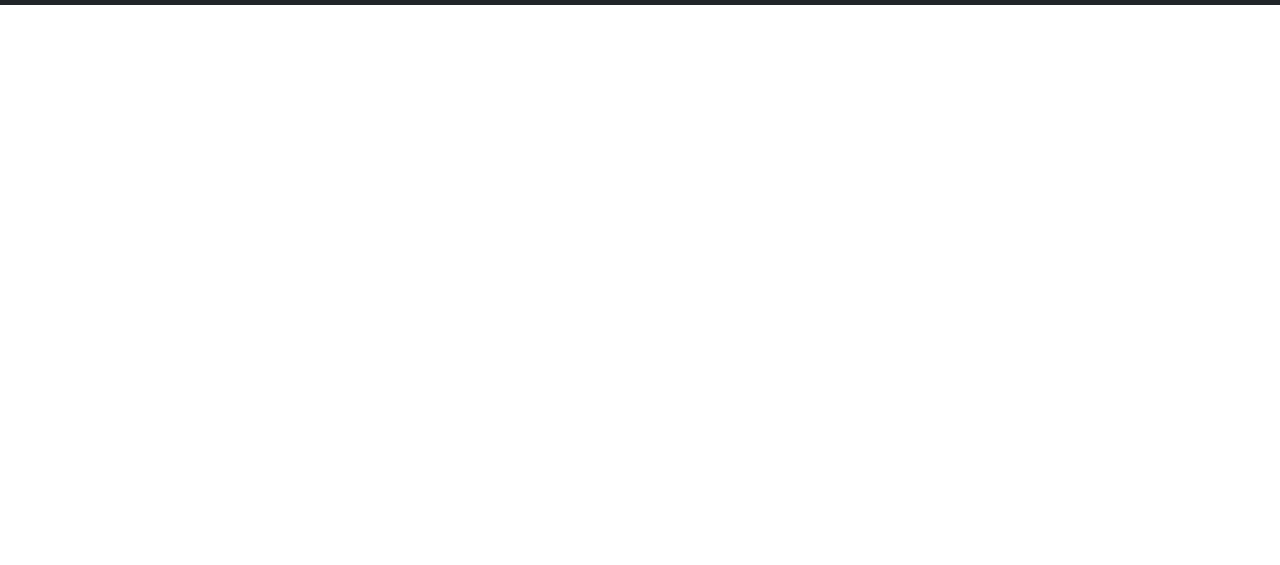
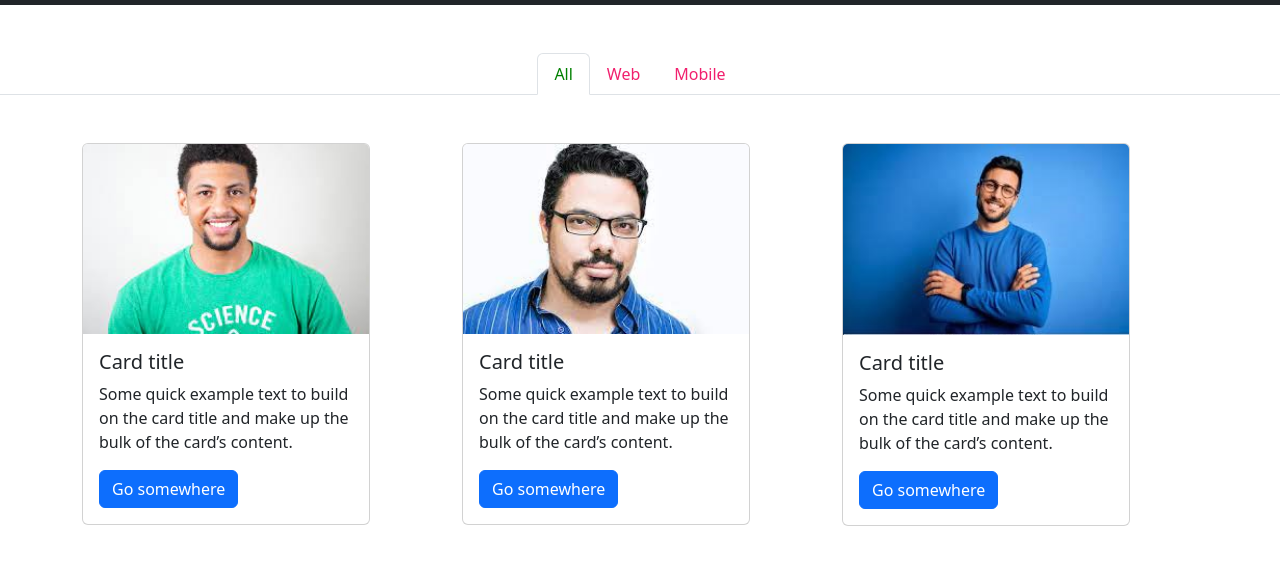
Before and after one commit to Qosay2005/osaka, a plain HTML site: page index.html in a window 1280 px wide. Shown: the part 51-616 px from the top of the page. Drawn offline with nearby package versions, Linux system fonts and the light colour scheme.

Commit message:
creat section project

```diff
--- a/assests/css/main.css
+++ b/assests/css/main.css
@@ -8,3 +8,9 @@
 .navbar-nav{
     gap: 10px;
 }
+.nav-tabs .nav-item.show .nav-link, .nav-tabs .nav-link.active{
+    color: green;
+}
+.nav-tabs .nav-item.show .nav-link, .nav-tabs .nav-link{
+    color:var(--main-color);
+}
--- a/index.html
+++ b/index.html
@@ -1,17 +1,21 @@
 <!doctype html>
 <html lang="en">
+
 <head>
   <meta charset="utf-8">
   <meta name="viewport" content="width=device-width, initial-scale=1">
   <title>Bootstrap demo</title>
-    <link href="https://cdn.jsdelivr.net/npm/bootstrap@5.3.8/dist/css/bootstrap.min.css" rel="stylesheet" integrity="sha384-sRIl4kxILFvY47J16cr9ZwB07vP4J8+LH7qKQnuqkuIAvNWLzeN8tE5YBujZqJLB" crossorigin="anonymous">
+  <link href="https://cdn.jsdelivr.net/npm/bootstrap@5.3.8/dist/css/bootstrap.min.css" rel="stylesheet"
+    integrity="sha384-sRIl4kxILFvY47J16cr9ZwB07vP4J8+LH7qKQnuqkuIAvNWLzeN8tE5YBujZqJLB" crossorigin="anonymous">
   <link rel="stylesheet" href="./assests/css/main.css">
 </head>
+
 <body>
-   <nav class="navbar navbar-expand-lg position-sticky top-0 bg-dark navbar-dark">
+  <nav class="navbar navbar-expand-lg position-sticky top-0 bg-dark navbar-dark z-1">
     <div class="container">
       <a class="navbar-brand" href="#">Osaka</a>
-    <button class="navbar-toggler" type="button" data-bs-toggle="collapse" data-bs-target="#navbarSupportedContent" aria-controls="navbarSupportedContent" aria-expanded="false" aria-label="Toggle navigation">
+      <button class="navbar-toggler" type="button" data-bs-toggle="collapse" data-bs-target="#navbarSupportedContent"
+        aria-controls="navbarSupportedContent" aria-expanded="false" aria-label="Toggle navigation">
         <span class="navbar-toggler-icon"></span>
       </button>
       <div class="collapse navbar-collapse" id="navbarSupportedContent">
@@ -29,7 +33,9 @@
             <ul class="dropdown-menu">
               <li><a class="dropdown-item" href="#">Action</a></li>
               <li><a class="dropdown-item" href="#">Another action</a></li>
-            <li><hr class="dropdown-divider"></li>
+              <li>
+                <hr class="dropdown-divider">
+              </li>
               <li><a class="dropdown-item" href="#">Something else here</a></li>
             </ul>
           </li>
@@ -40,16 +46,124 @@
             <a class="nav-link" href="#">Team</a>
           </li>
           <li class="nav-item">
-          <a class="nav-link " href="#" " data-bs-toggle="offcanvas" data-bs-target="#offcanvasRight" aria-controls="offcanvasRight">Cart</a>
+            <a class="nav-link " href="#" " data-bs-toggle=" offcanvas" data-bs-target="#offcanvasRight"
+              aria-controls="offcanvasRight">Cart</a>
           </li>
         </ul>
         <form class="d-flex" role="search">
-        <input class="form-control me-2" type="search" placeholder="Search" aria-label="Search"/>
+          <input class="form-control me-2" type="search" placeholder="Search" aria-label="Search" />
           <button class="btn btn-outline-success" type="submit">Search</button>
         </form>
       </div>
     </div>
   </nav>
+
+  <main>
+    <section class="projects py-5">
+      <nav>
+        <div class="nav nav-tabs justify-content-center" id="nav-tab" role="tablist">
+          <button class="nav-link active" id="nav-home-tab" data-bs-toggle="tab" data-bs-target="#nav-home"
+            type="button" role="tab" aria-controls="nav-home" aria-selected="true">All</button>
+          <button class="nav-link" id="nav-profile-tab" data-bs-toggle="tab" data-bs-target="#nav-profile" type="button"
+            role="tab" aria-controls="nav-profile" aria-selected="false">Web</button>
+          <button class="nav-link" id="nav-contact-tab" data-bs-toggle="tab" data-bs-target="#nav-contact" type="button"
+            role="tab" aria-controls="nav-contact" aria-selected="false">Mobile</button>
+        </div>
+      </nav>
+      <div class="tab-content mt-5" id="nav-tabContent">
+        <div class="tab-pane fade show active" id="nav-home" role="tabpanel" aria-labelledby="nav-home-tab"
+          tabindex="0">
+          <div class="container">
+            <div class="row">
+              <div class="col-lg-4">
+               <div class="card" style="width: 18rem;">
+                  <img src="./assests/img/cards/img-1.jpeg" class="card-img-top" alt="...">
+                  <div class="card-body">
+                    <h5 class="card-title">Card title</h5>
+                    <p class="card-text">Some quick example text to build on the card title and make up the bulk of the
+                      card’s content.</p>
+                    <a href="#" class="btn btn-primary">Go somewhere</a>
+                  </div>
+                </div>
+              </div>
+              <div class="col-lg-4">
+               <div class="card" style="width: 18rem;">
+                  <img src="./assests/img/cards/img-2.jpeg" class="card-img-top" alt="...">
+                  <div class="card-body">
+                    <h5 class="card-title">Card title</h5>
+                    <p class="card-text">Some quick example text to build on the card title and make up the bulk of the
+                      card’s content.</p>
+                    <a href="#" class="btn btn-primary">Go somewhere</a>
+                  </div>
+                </div>
+              </div>
+              <div class="col-lg-4">
+              <div class="card" style="width: 18rem;">
+                  <img src="./assests/img/cards/img-3.jpg" class="card-img-top" alt="...">
+                  <div class="card-body">
+                    <h5 class="card-title">Card title</h5>
+                    <p class="card-text">Some quick example text to build on the card title and make up the bulk of the
+                      card’s content.</p>
+                    <a href="#" class="btn btn-primary">Go somewhere</a>
+                  </div>
+                </div>
+              </div>
+            </div>
+          </div>
+        </div>
+        <div class="tab-pane fade" id="nav-profile" role="tabpanel" aria-labelledby="nav-profile-tab" tabindex="0">
+          <div class="container">
+          <div class="row justify-content-center">
+             <div class="card" style="width: 18rem;">
+  <img src="./assests/img/cards/img-1.jpeg" class="card-img-top" alt="...">
+  <div class="card-body">
+    <h5 class="card-title">Card title</h5>
+    <p class="card-text">Some quick example text to build on the card title and make up the bulk of the card’s content.</p>
+    <a href="#" class="btn btn-primary">Go somewhere</a>
+  </div>
+</div>
+          </div>
+          </div>
+        </div>
+        <div class="tab-pane fade" id="nav-contact" role="tabpanel" aria-labelledby="nav-contact-tab" tabindex="0">
+          <div class="container">
+            <div class="row">
+              <div class="col-lg-4">
+
+<div class="card">
+  <img src="./assests/img/cards/img-2.jpeg" class="card-img-top" alt="...">
+  <div class="card-body">
+    <h5 class="card-title">Card title</h5>
+    <p class="card-text">Some quick example text to build on the card title and make up the bulk of the card’s content.</p>
+    <a href="#" class="btn btn-primary">Go somewhere</a>
+  </div>
+</div>
+
+              </div>
+     <div class="col-lg-4">
+
+<div class="card">
+  <img src="./assests/img/cards/img-3.jpg" class="card-img-top" alt="...">
+  <div class="card-body">
+    <h5 class="card-title">Card title</h5>
+    <p class="card-text">Some quick example text to build on the card title and make up the bulk of the card’s content.</p>
+    <a href="#" class="btn btn-primary">Go somewhere</a>
+  </div>
+</div>
+
+              </div>
+            </div>
+          </div>
+        </div>
+      </div>
+
+    </section>
+
+
+
+  </main>
+
+
   <div class="offcanvas offcanvas-end" tabindex="-1" id="offcanvasRight" aria-labelledby="offcanvasRightLabel">
     <div class="offcanvas-header">
       <h5 class="offcanvas-title" id="offcanvasRightLabel">Offcanvas right</h5>
@@ -59,6 +173,9 @@
       items
     </div>
   </div>
-    <script src="https://cdn.jsdelivr.net/npm/bootstrap@5.3.8/dist/js/bootstrap.bundle.min.js" integrity="sha384-FKyoEForCGlyvwx9Hj09JcYn3nv7wiPVlz7YYwJrWVcXK/BmnVDxM+D2scQbITxI" crossorigin="anonymous"></script>
+  <script src="https://cdn.jsdelivr.net/npm/bootstrap@5.3.8/dist/js/bootstrap.bundle.min.js"
+    integrity="sha384-FKyoEForCGlyvwx9Hj09JcYn3nv7wiPVlz7YYwJrWVcXK/BmnVDxM+D2scQbITxI"
+    crossorigin="anonymous"></script>
 </body>
+
 </html>
```
Also changed, not shown: assests/img/cards/img-1.jpeg (added), assests/img/cards/img-2.jpeg (added), assests/img/cards/img-3.jpg (added). Lines whose indentation alone changed are shown as unchanged.
